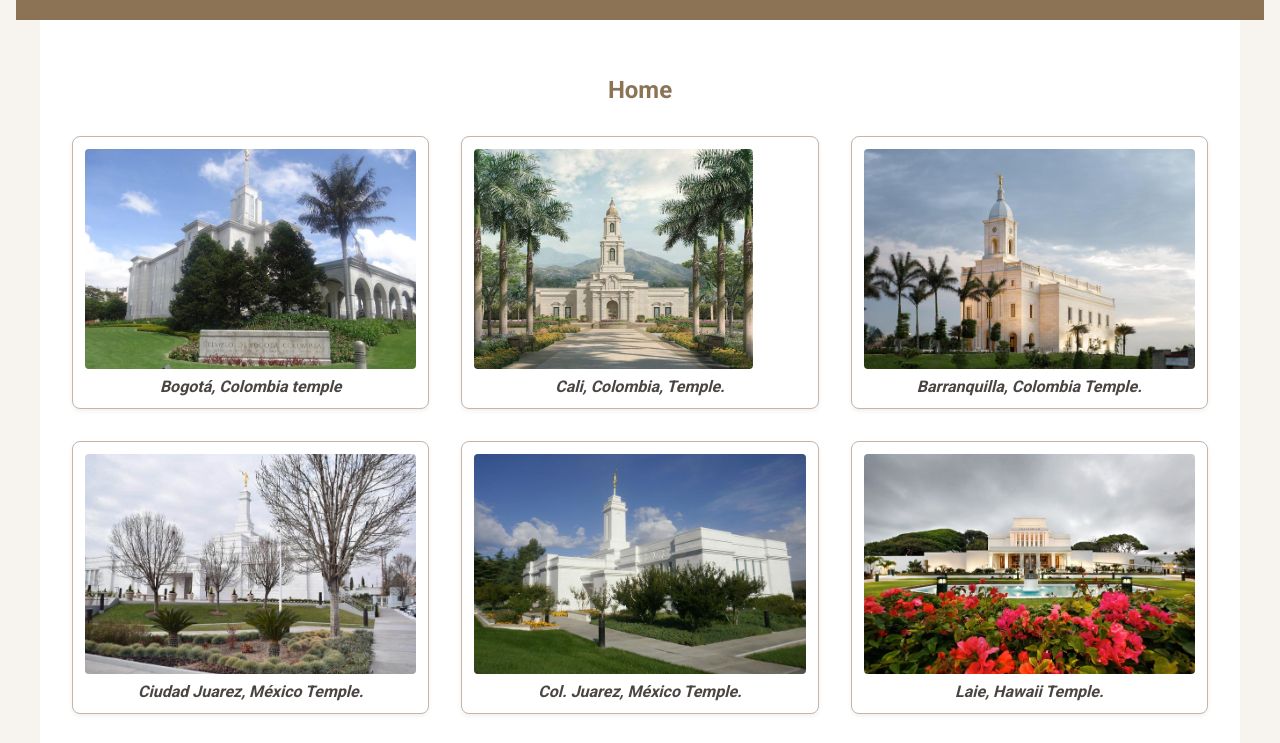
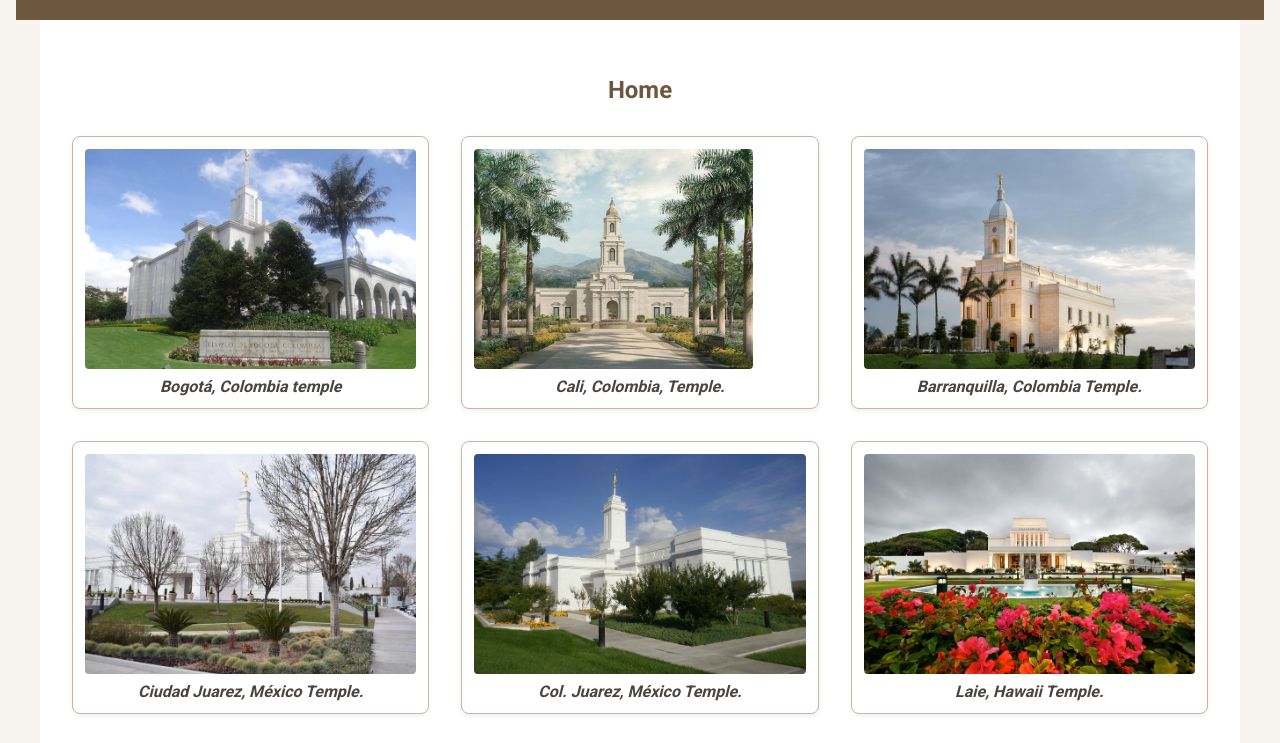
Before and after one commit to alejandrobel93/wdd131, a plain HTML site: page temples.html in a window 1280 px wide. Shown: the part 95-838 px from the top of the page. Drawn offline with Linux system fonts and the light colour scheme.

Commit message:
Update primary color in CSS and refine meta description in HTML for clarity

```diff
--- a/styles/temples.css
+++ b/styles/temples.css
@@ -1,5 +1,5 @@
 :root {
-    --primary-color: #8c7355;
+    --primary-color: #6d573d;
     --secundary-color: #c4b5a5;
     --white-color: #ffffff;
     --bg-color: #f7f4ef;
--- a/temples.html
+++ b/temples.html
@@ -6,7 +6,7 @@
     <meta name="viewport" content="width=device-width, initial-scale=1.0">
     <title>WDD 131 - Temple Album - Alejandro Beltrán</title>
     <meta name="author" content="Alejandro Beltrán">
-    <meta name="description" content="web page with a picture album that contains lds temples pictures">
+    <meta name="description" content="web page with a picture album of lds temples">
     <link rel="stylesheet" href="styles/temples.css">
     <link rel="stylesheet" href="styles/temples-large.css">
     <script src="scripts/temples.js" defer></script>
```
